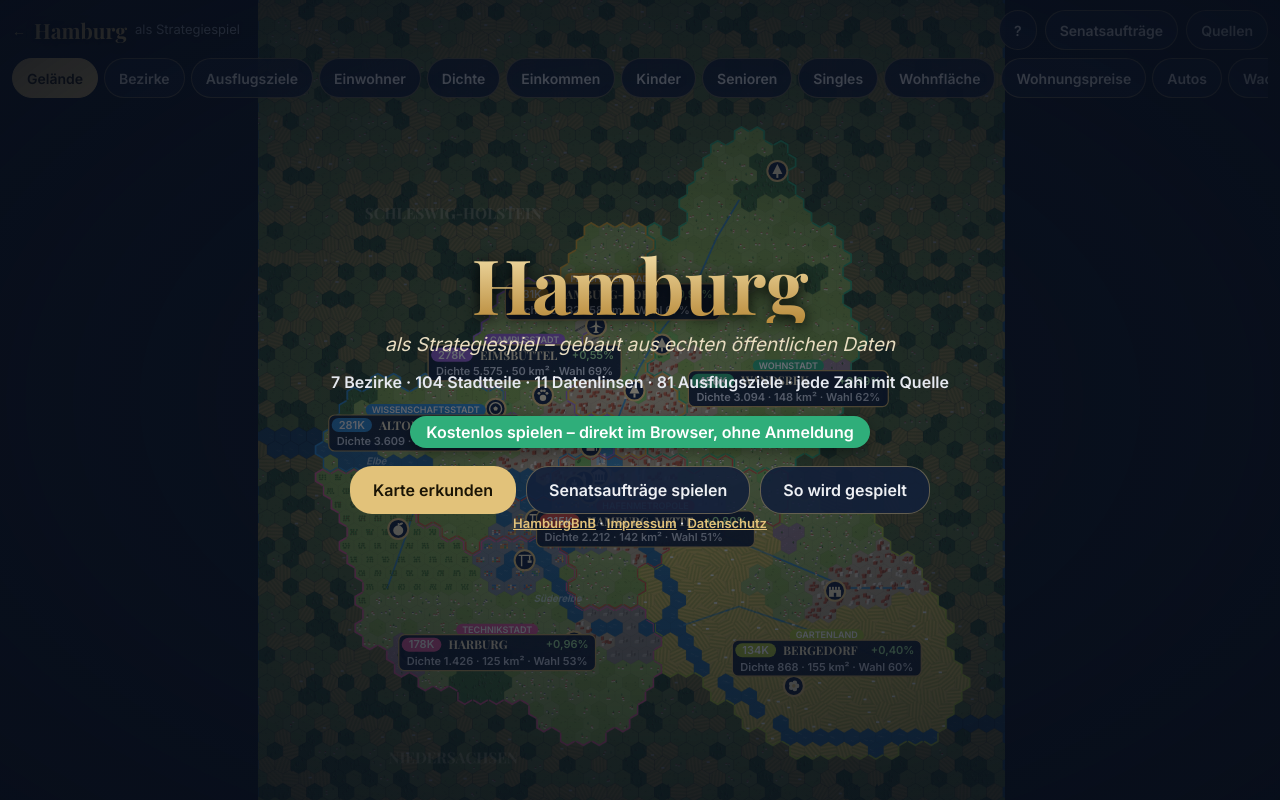
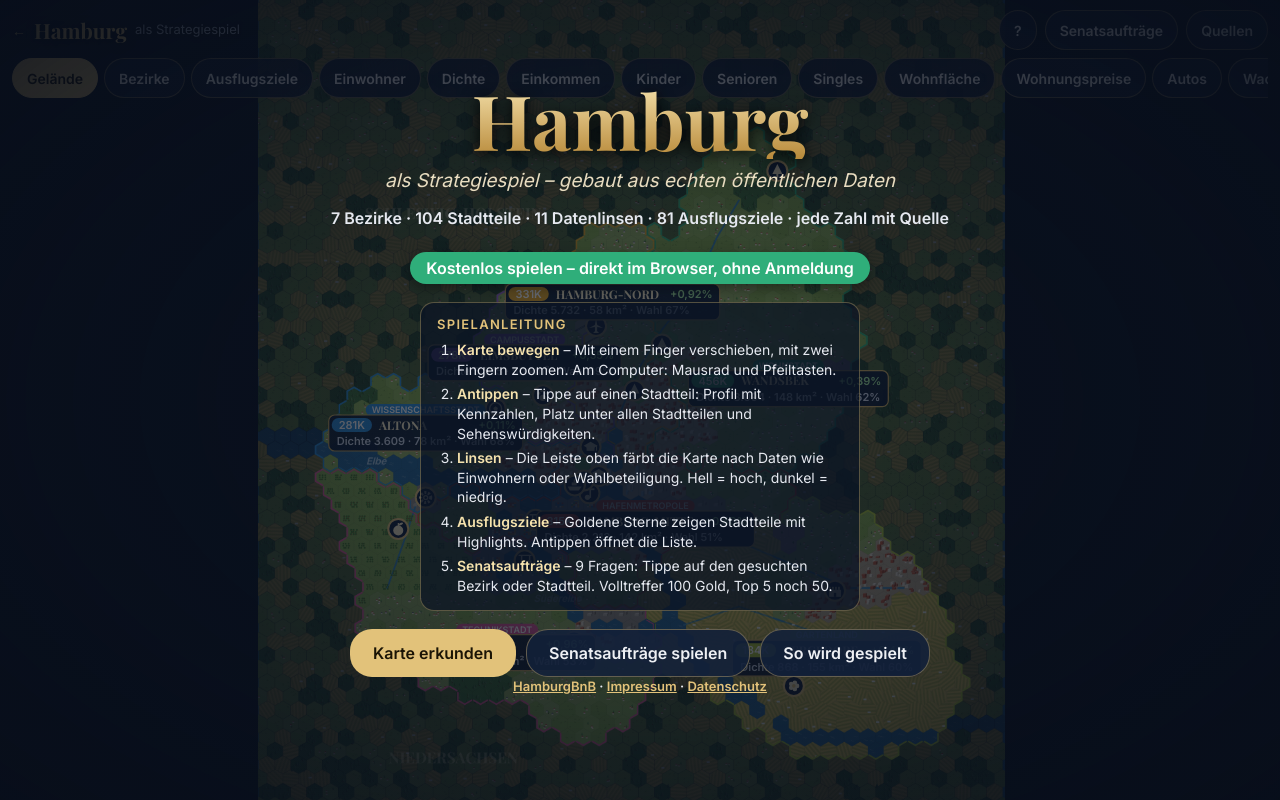
Before and after one commit to friesh-stack/hamburgbnb, a plain HTML site: page spiel.html in a window 1280 px wide. Drawn offline with Linux system fonts and the light colour scheme.

Commit message:
Strategiespiel: Spielanleitung direkt unter dem Gratis-Hinweis
Co-Authored-By: Claude Opus 5.5 <noreply@anthropic.com>
Claude-Session: https://claude.ai/code/session_019g6JGLcBD6JnkC77hXNzPn

```diff
--- a/spiel.html
+++ b/spiel.html
@@ -73,6 +73,11 @@ h3{font:700 13px "Playfair Display",serif;color:var(--gold);margin:16px 0 6px;le
 .src a{color:var(--gold)}
 #intro{position:fixed;inset:0;z-index:5;display:grid;place-items:center;background:radial-gradient(ellipse at center,rgba(8,14,26,.55),rgba(8,14,26,.92));padding:24px;text-align:center}
 #intro.off{display:none}
+#intro{overflow-y:auto;place-items:safe center}
+.guide{max-width:440px;margin:0 auto 18px;text-align:left;background:rgba(11,20,36,.75);border:1px solid rgba(226,194,122,.35);border-radius:14px;padding:12px 16px 10px}
+.guide h4{font-size:13px;font-weight:700;letter-spacing:.1em;text-transform:uppercase;color:#e2c27a;margin:0 0 6px}
+.guide ol{margin:0;padding-left:20px}.guide li{font-size:14px;line-height:1.4;color:#e6e9f0;margin:5px 0;font-weight:400}.guide li b{color:#f6e3ae}
+
 .free{display:inline-block;background:#2fae7a;color:#fff;font:700 16px Inter,sans-serif;border-radius:20px;padding:6px 16px;margin:0 0 18px;box-shadow:0 4px 14px rgba(0,0,0,.35)}
 #intro h1{font:700 clamp(40px,11vw,76px)/1.02 "Playfair Display",serif;margin:0;background:linear-gradient(#f6e3ae,#b88a3a);-webkit-background-clip:text;background-clip:text;color:transparent;filter:drop-shadow(0 3px 8px #000)}
 #intro em{display:block;font:italic 19px Inter;color:#e8dcc0;margin:10px 0 14px}
@@ -94,6 +99,7 @@ h3{font:700 13px "Playfair Display",serif;color:var(--gold);margin:16px 0 6px;le
   <em>als Strategiespiel – gebaut aus echten öffentlichen Daten</em>
   <p>7 Bezirke · 104 Stadtteile · 11 Datenlinsen · <span id="nTour"></span> Ausflugsziele · jede Zahl mit Quelle</p>
   <div class="free">Kostenlos spielen – direkt im Browser, ohne Anmeldung</div>
+  <div class="guide"><h4>Spielanleitung</h4><ol><li><b>Karte bewegen</b> – Mit einem Finger verschieben, mit zwei Fingern zoomen. Am Computer: Mausrad und Pfeiltasten.</li><li><b>Antippen</b> – Tippe auf einen Stadtteil: Profil mit Kennzahlen, Platz unter allen Stadtteilen und Sehenswürdigkeiten.</li><li><b>Linsen</b> – Die Leiste oben färbt die Karte nach Daten wie Einwohnern oder Wahlbeteiligung. Hell = hoch, dunkel = niedrig.</li><li><b>Ausflugsziele</b> – Goldene Sterne zeigen Stadtteile mit Highlights. Antippen öffnet die Liste.</li><li><b>Senatsaufträge</b> – 9 Fragen: Tippe auf den gesuchten Bezirk oder Stadtteil. Volltreffer 100 Gold, Top 5 noch 50.</li></ol></div>
   <div class="bt"><button class="pri" id="iGo">Karte erkunden</button><button id="iQuiz">Senatsaufträge spielen</button><button id="iHelp">So wird gespielt</button></div>
 <p class="legal"><a href="index.html">HamburgBnB</a> · <a href="impressum.html">Impressum</a> · <a href="datenschutz.html">Datenschutz</a></p>
 </div></div>
```
